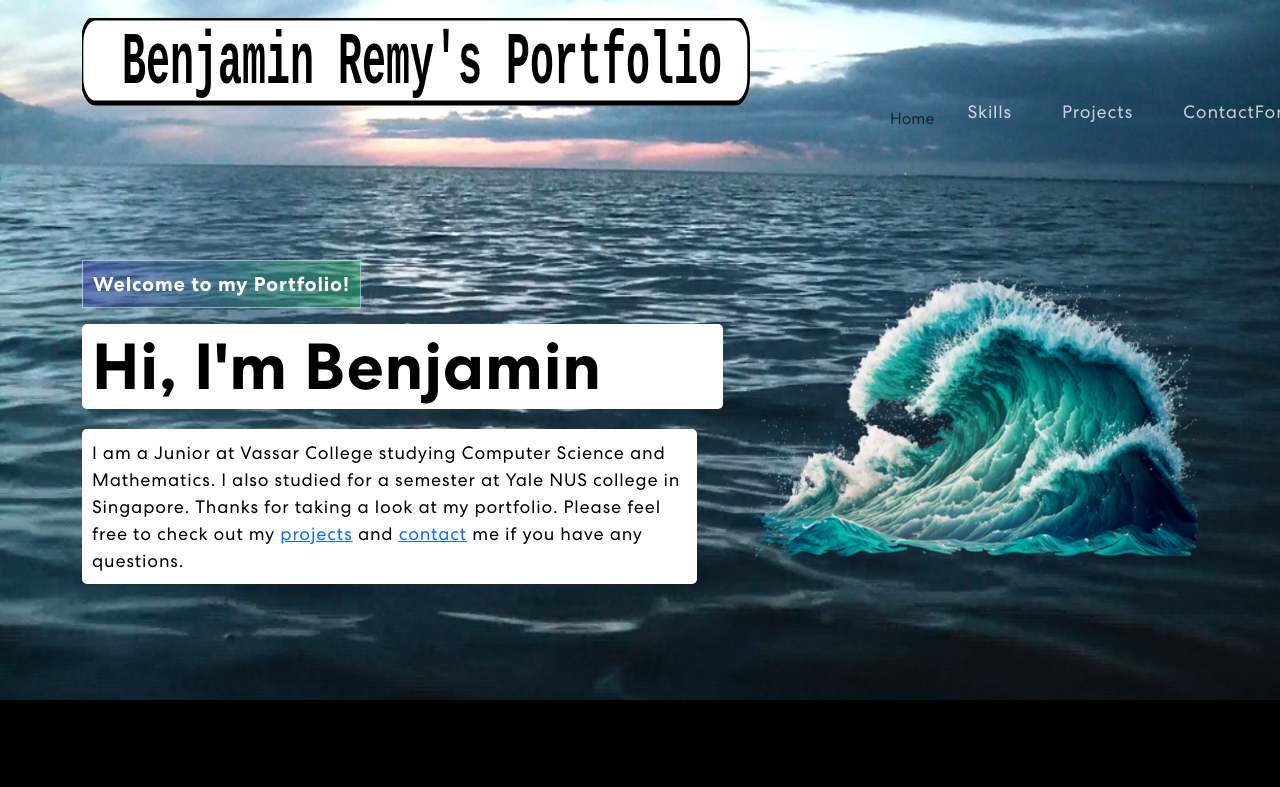
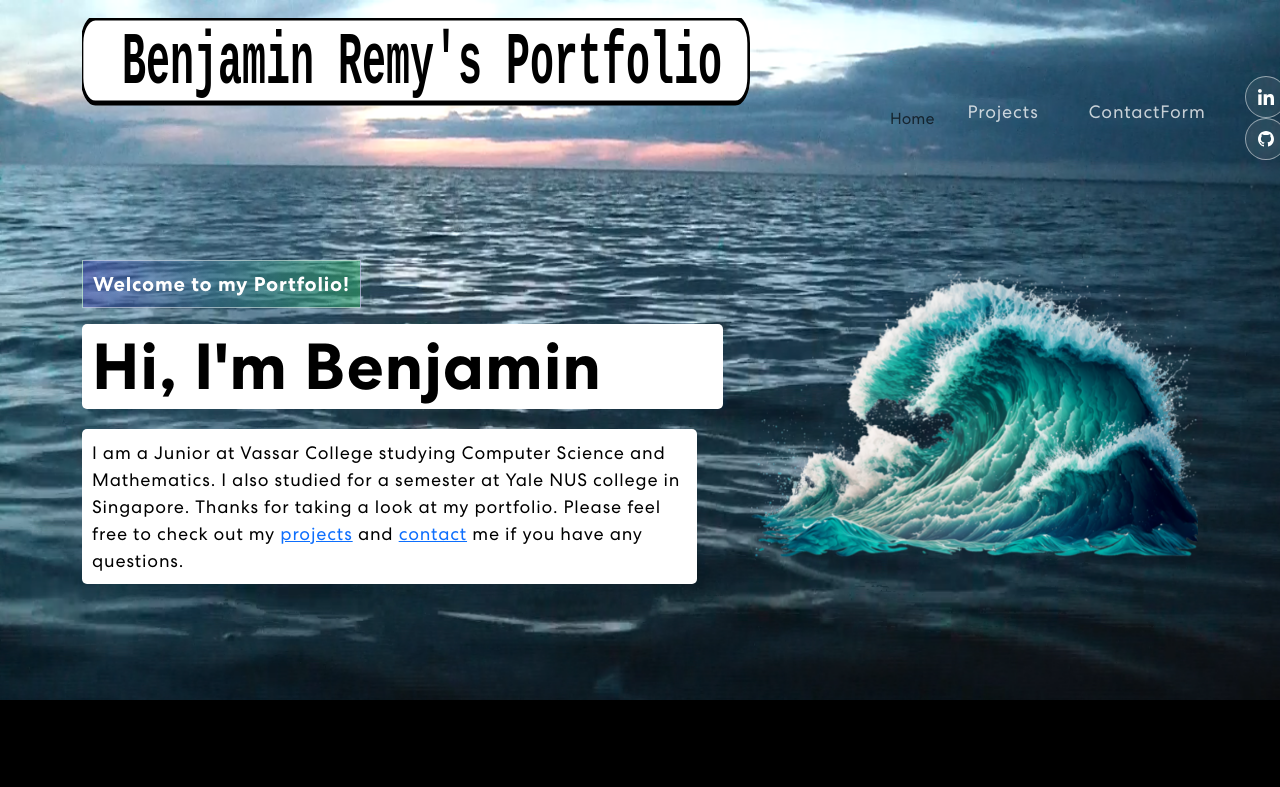
Before and after one commit to remyben-creator/portfolio, a React (Create React App) app: page / in a window 1280 px wide. Shown: the top 787 px of the page. Built offline with nearby package versions, Linux system fonts and the light colour scheme.

Commit message:
final commit

```diff
--- a/src/components/NavBar.js
+++ b/src/components/NavBar.js
@@ -49,9 +49,6 @@ export const NavBar = () => {
             <Nav.Link href="/#home"
                       className={activeLink === 'home' ? 'active-navbar-link' : 'navbar-link'}
                       onClick={() => onUpdateActiveLink('home')}>Home</Nav.Link>
-            <Nav.Link href="/#skills"
-                      className={activeLink === 'skills' ? 'active-navbar-link' : 'navbar-link'}
-                      onClick={() => onUpdateActiveLink('skills')}>Skills</Nav.Link>
             <Nav.Link href="/#projects"
                       className={activeLink === 'projects' ? 'active-navbar-link' : 'navbar-link'}
                       onClick={() => onUpdateActiveLink('projects')}>Projects</Nav.Link>
```
Also changed, not shown: 1 other file (tests, documents, lock files or other folders).
